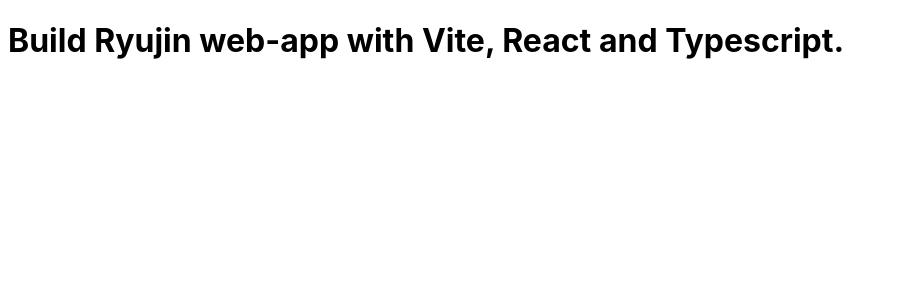
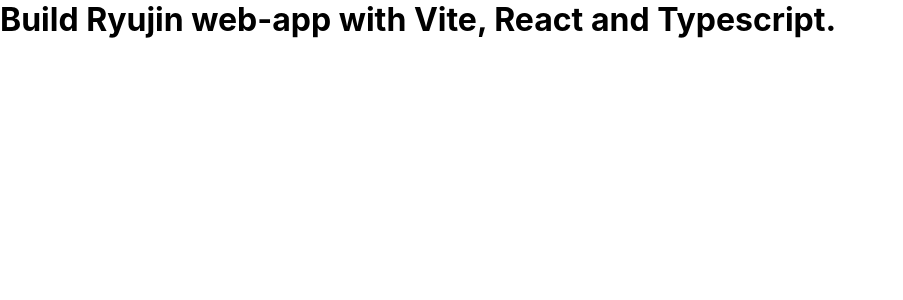
Before and after one commit to itsamirrezah/ryujin-web, a React (Vite) app: page / in a window 1280 px wide. Shown: the top 300 px of the page, without its empty margins (0-903 px from the left). Built offline with nearby package versions, Linux system fonts and the light colour scheme.

Commit message:
add fonts, variables and css reseter

```diff
--- a/src/global.css
+++ b/src/global.css
@@ -1,12 +1,65 @@
+/*vim-macro*/
+/*0,1,2,4,6,8,10,12,14,16,20,24,28,32,36,40,44,48,56,60,64,72,80,96,112,128,144,160,176,192,208,224,240,256,288,320,384 */
+@import url('https://fonts.googleapis.com/css2?family=Lato:ital,wght@0,400;0,700;0,900;1,400;1,700;1,900&display=swap');
+
 :root {
     font-family: Inter, system-ui, Avenir, Helvetica, Arial, sans-serif;
+    font-size: 10px;
     font-synthesis: none;
     text-rendering: optimizeLegibility;
     -webkit-font-smoothing: antialiased;
     -moz-osx-font-smoothing: grayscale;
     -webkit-text-size-adjust: 100%;
+
+    /*font*/
+    --font-lato: 'Lato', sans-serif
+    /*values*/
+    --0: 0rem;
+    --1: 0.1rem;
+    --2: 0.2rem;
+    --4: 0.4rem;
+    --6: 0.6rem;
+    --8: 0.8rem;
+    --10: 1rem;
+    --12: 1.2rem;
+    --14: 1.4rem;
+    --16: 1.6rem;
+    --20: 2rem;
+    --24: 2.4rem;
+    --28: 2.8rem;
+    --32: 3.2rem;
+    --36: 3.6rem;
+    --40: 4.0rem;
+    --44: 4.4rem;
+    --48: 4.8rem;
+    --56: 5.6rem;
+    --60: 6rem;
+    --64: 6.4rem;
+    --72: 7.2rem;
+    --80: 8rem;
+    --96: 9.6rem;
+    --112: 11.2rem;
+    --128: 12.8rem;
+    --144: 14.4rem;
+    --160: 16rem;
+    --176: 17.6rem;
+    --192: 19.2rem;
+    --208: 20.8rem;
+    --224: 22.4rem;
+    --240: 24rem;
+    --256: 25.6rem;
+    --288: 28.8rem;
+    --320: 32rem;
+}
+
+
+* {
+    margin: 0;
+    padding: 0;
+    box-sizing: border-box;
 }
 
 body {
+    font-size: var(--16);
     min-height: 100vh;
 }
```
Lines whose indentation alone changed are shown as unchanged.
